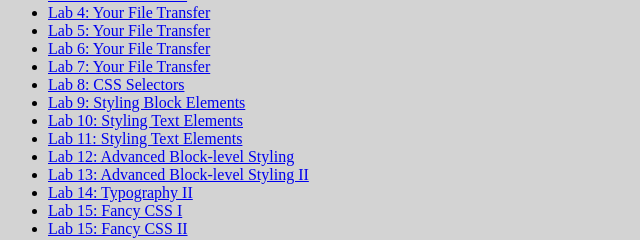
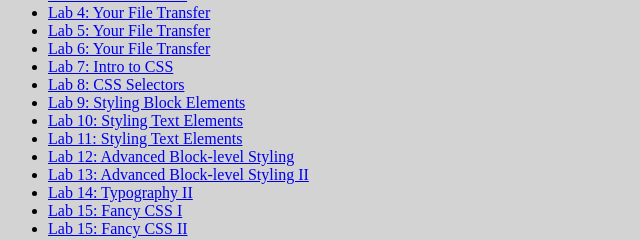
Before and after one commit to VoidReaper7074/cst251, a plain HTML site: page index.html in a window 1280 px wide. Shown: the part 1313-1553 px from the top of the page, 0-640 px from the left. Drawn offline with Linux system fonts and the light colour scheme; files whose address does not match are found by name.

Commit message:
Update index.html

```diff
--- a/index.html
+++ b/index.html
@@ -33,7 +33,7 @@
 		<li><a href="lab4/index.html">Lab 4: Your File Transfer</a></li>
 		<li><a href="lab5/index.html">Lab 5: Your File Transfer</a></li>
 		<li><a href="lab6/index.html">Lab 6: Your File Transfer</a></li>
-		<li><a href="lab7/index.html">Lab 7: Your File Transfer</a></li>
+		<li><a href="lab7/index.html">Lab 7: Intro to CSS</a></li>
 		<li><a href="lab8/index.html">Lab 8: CSS Selectors</a></li>
 		<li><a href="lab9/index.html">Lab 9:  Styling Block Elements</a></li>
 		<li><a href="lab10/index.html">Lab 10: Styling Text Elements</a></li>
```
